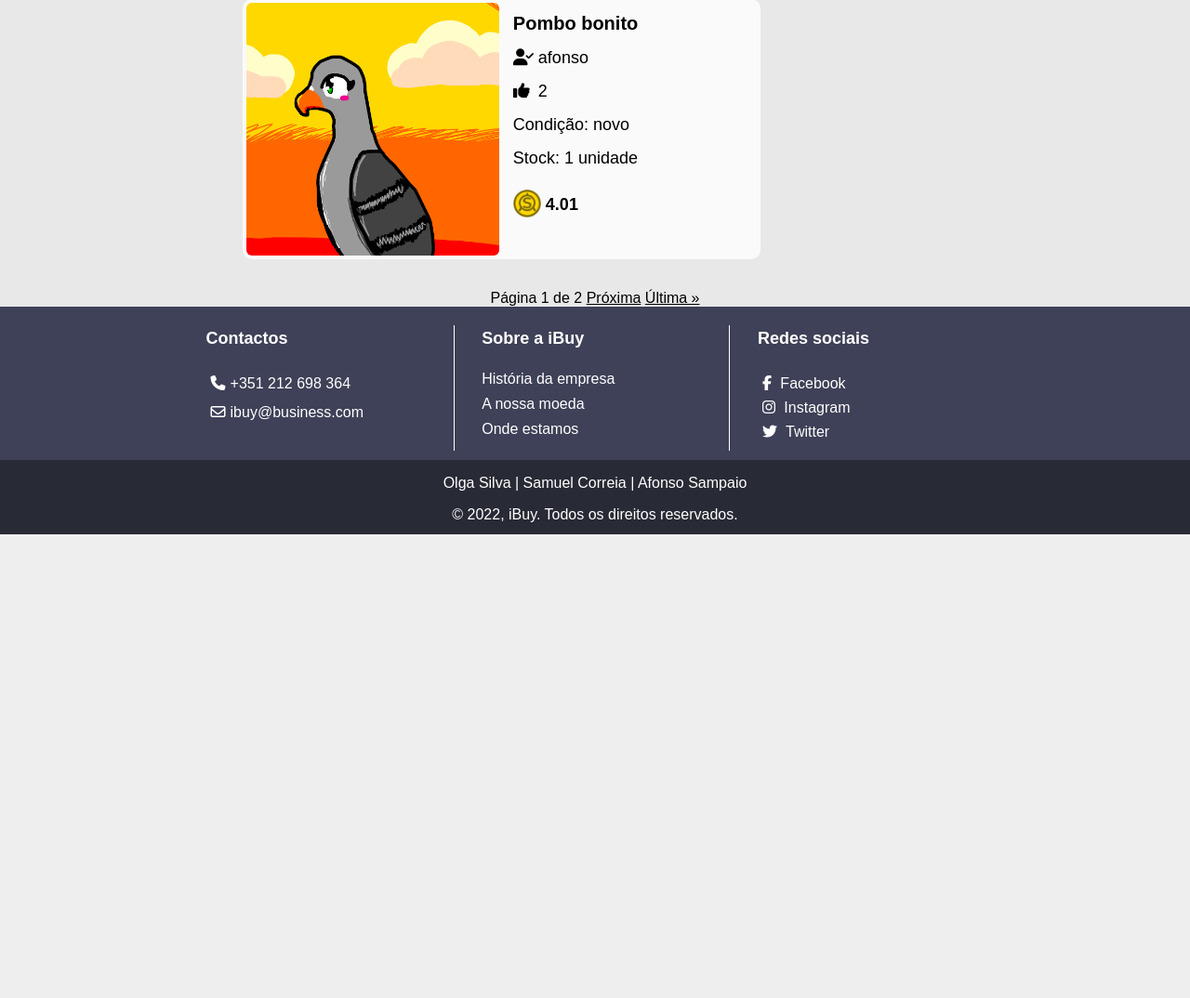
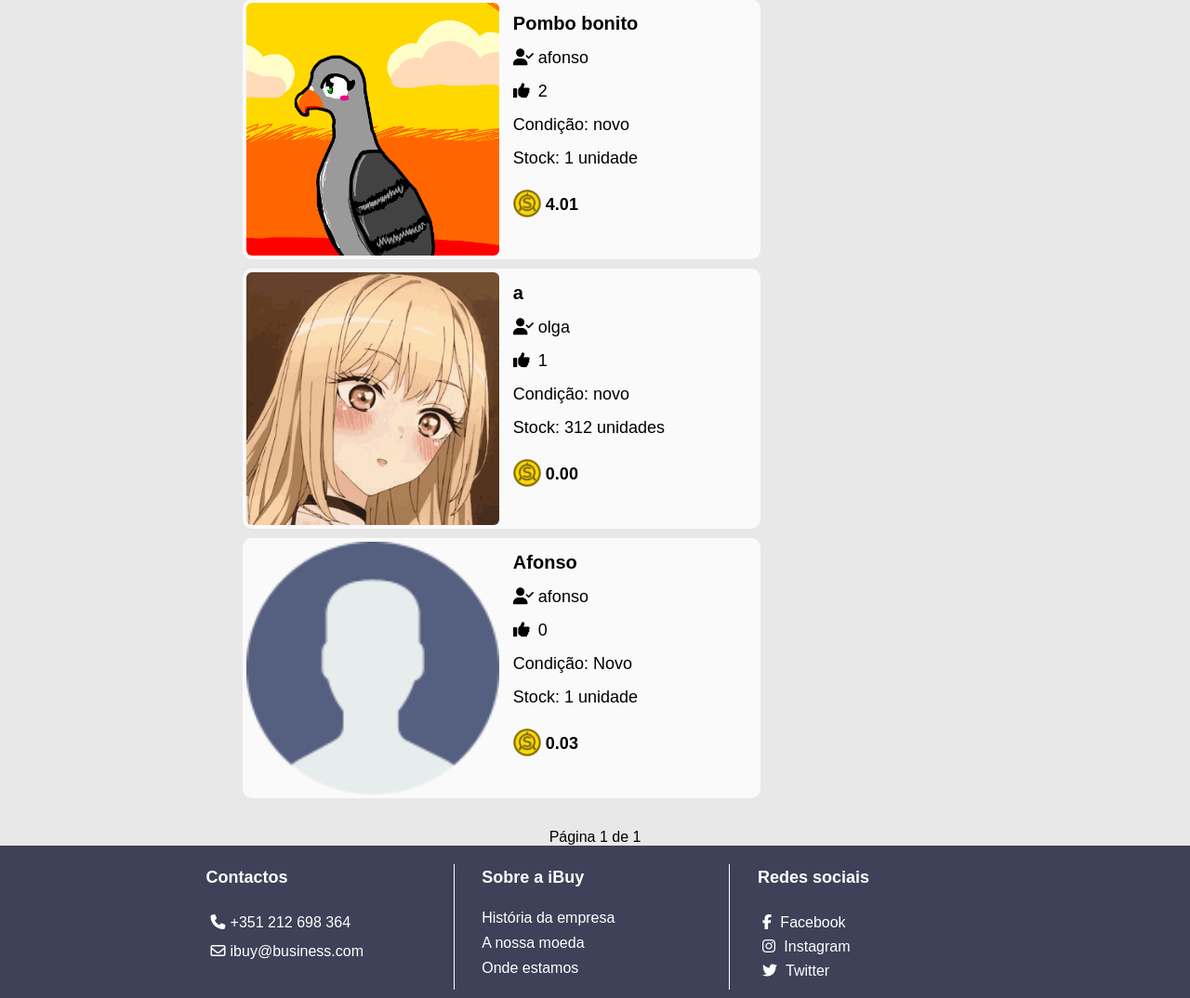
Before and after one commit to samuel0correia/ibuypr, a Django app: page /ibuy/ in a window 1280 px wide. Shown: the part 424-1498 px from the top of the page at 93% size. Before the commit the page ends 999 px from the top, so only its background shows below. Run offline with Django 4.2, Linux system fonts and the light colour scheme; data comes from the database, SQL or seed files in the repository; tables that the repository leaves empty hold one stand-in row (values such as "Sample post"); some libraries are stand-ins or nearby versions.

Commit message:
commit final v.2

```diff
--- a/ibuypr/ibuy/static/ibuy/scripts.js
+++ b/ibuypr/ibuy/static/ibuy/scripts.js
@@ -90,4 +90,16 @@
         });
     });
 
-/* next... */
+$(document).ready(function (event) {
+    $('#endereco_text').hide();
+    $('#endereco').click(function () {
+        var value = $('#endereco').text();
+        if (value === 'Obter Endereço') {
+            $('#endereco_text').show();
+            $('#endereco').text("Esconder Endereço");
+        } else {
+            $('#endereco_text').hide();
+            $('#endereco').text("Obter Endereço");
+        }
+    });
+});
--- a/ibuypr/ibuy/static/ibuy/style.css
+++ b/ibuypr/ibuy/static/ibuy/style.css
@@ -853,3 +853,26 @@
 .step-links a {
     color: inherit;
 }
+
+.container {
+    width: 100%;
+    height: 50vh;
+    display: flex;
+    align-items: center;
+    justify-content: center;
+    flex-direction: column;
+}
+
+iframe {
+    width: 80%;
+    height: 500px;
+}
+
+#endereco_text h3 {
+    text-align: center;
+}
+
+.scrollbar {
+        overflow-y: auto;
+        max-height: 400px;
+}
--- a/ibuypr/ibuy/templates/ibuy/adicionarcredito.html
+++ b/ibuypr/ibuy/templates/ibuy/adicionarcredito.html
@@ -16,8 +16,6 @@
         <br>
         <input type="submit" class="form-btn" style="margin-left: 0;" value="Adicionar"/>
     </form>
-
-
 </section>
 {% endblock %}
 </body>
--- a/ibuypr/ibuy/templates/ibuy/alterarproduto.html
+++ b/ibuypr/ibuy/templates/ibuy/alterarproduto.html
@@ -1,6 +1,5 @@
 {% extends "ibuy/index.html" %}
 {% load static %}
-
 
 {% block title %}
 <title>Alterar Produto</title>
--- a/ibuypr/ibuy/templates/ibuy/meusprodutos.html
+++ b/ibuypr/ibuy/templates/ibuy/meusprodutos.html
@@ -71,7 +71,7 @@
 
 {% endfor %}
 
-  <section class="pagination">
+        <section class="pagination">
             <span class="step-links">
                 {% if page_obj.has_previous %}
                     <a href="?page=1">&laquo; Primeira</a>
--- a/ibuypr/ibuy/views.py
+++ b/ibuypr/ibuy/views.py
@@ -44,7 +44,7 @@
     if not lista_produtos:
         titulo = "Não existem produtos à venda"
 
-    paginas = Paginator(lista_produtos, 2)
+    paginas = Paginator(lista_produtos, 6)
     page_number = request.GET.get('page')
     page_obj = paginas.get_page(page_number)
 
@@ -214,7 +214,7 @@
     if user.id != request.user.id:
         lista_produtos = list(filter(lambda x: x.quantidade != 0, lista_produtos))  # remover produtos com 0 unidades
 
-    paginas = Paginator(lista_produtos, 2)
+    paginas = Paginator(lista_produtos, 4)
     page_number = request.GET.get('page')
     page_obj = paginas.get_page(page_number)
     context = {
@@ -343,7 +343,7 @@
 def meusprodutos(request):
     lista_produtos = list(Produto.objects.filter(user_id=request.user.id))
     lista_produtos = sorted(lista_produtos, key=lambda x: x.total_likes(), reverse=True)
-    paginas = Paginator(lista_produtos, 2)
+    paginas = Paginator(lista_produtos, 6)
     page_number = request.GET.get('page')
     page_obj = paginas.get_page(page_number)
     context = {
@@ -455,13 +455,13 @@
             if lista_carrinho[i][0] == item[0]:
 
                 if int(lista_carrinho[i][1]) + int(quantidade) <= produto.quantidade:
-                    print("vou adicionar")
-                    print(int(lista_carrinho[i][1]))
                     lista_carrinho[i] = (item[0], int(lista_carrinho[i][1]) + int(quantidade))
                     request.session['carrinho'] = lista_carrinho
                     return HttpResponseRedirect(reverse('ibuy:carrinho'))
                 else:
-                    return HttpResponseRedirect(reverse('ibuy:produto', args=(produto_id,)))
+                    lista_carrinho[i] = (item[0], produto.quantidade)
+                    request.session['carrinho'] = lista_carrinho
+                    return HttpResponseRedirect(reverse('ibuy:carrinho'))
             else:
                 lista_carrinho.append(item)
                 request.session['carrinho'] = lista_carrinho
@@ -531,7 +531,7 @@
 @user_passes_test(is_admin, login_url=reverse_lazy('ibuy:erro'))
 def utilizadores(request):
     lista_users = list(User.objects.filter(is_superuser=0))  # ver pelo tipo user do utilizador talvez
-    paginas = Paginator(lista_users, 2)
+    paginas = Paginator(lista_users, 6)
     page_number = request.GET.get('page')
     page_obj = paginas.get_page(page_number)
     context = {
```
Also changed, not shown: ibuypr/ibuy/templates/ibuy/ondeestamos.html (+1 -38 lines), ibuypr/ibuy/templates/ibuy/produto.html (+1 -8 lines).
